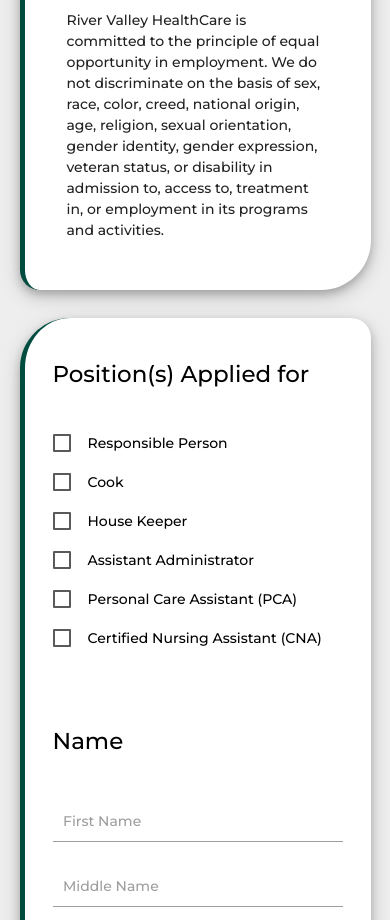
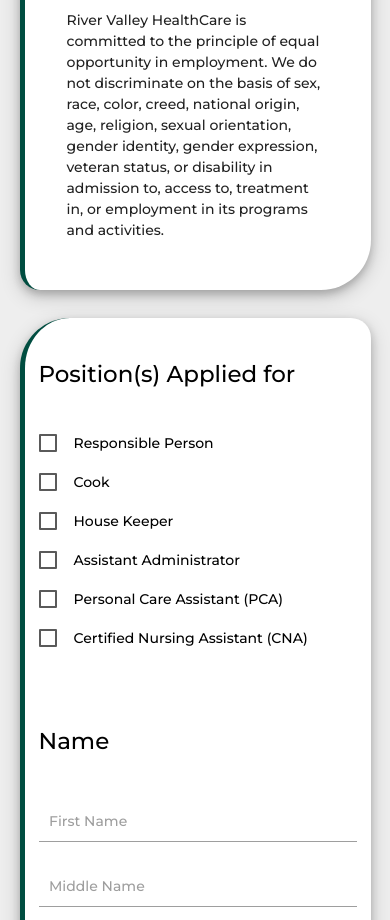
Before and after one commit to VishalVrk/EmploymentForm, a website: page public/index.html in a window 390 px wide. Shown: the part 180-1100 px from the top of the page. Drawn offline with nearby package versions, Linux system fonts and the light colour scheme.

Commit message:
reduced margin

```diff
--- a/public/assests/style.css
+++ b/public/assests/style.css
@@ -131,8 +131,8 @@
 
 .viewport{
     margin-top: 1em;
-    margin-left: 2em;
-    margin-right: 2em;
+    margin-left: 1em;
+    margin-right: 1em;
     margin-bottom: 2em;
 }
   }
```
